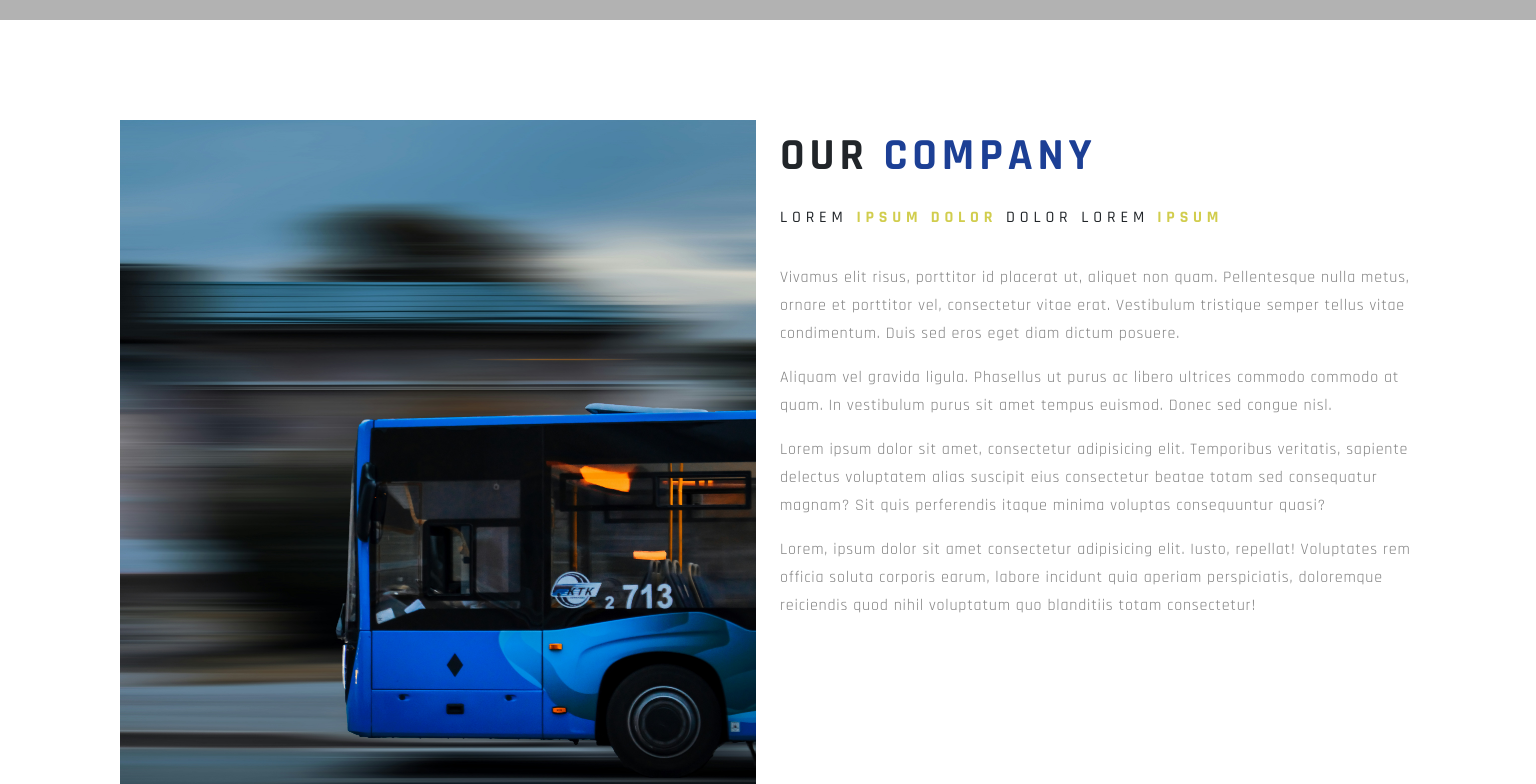
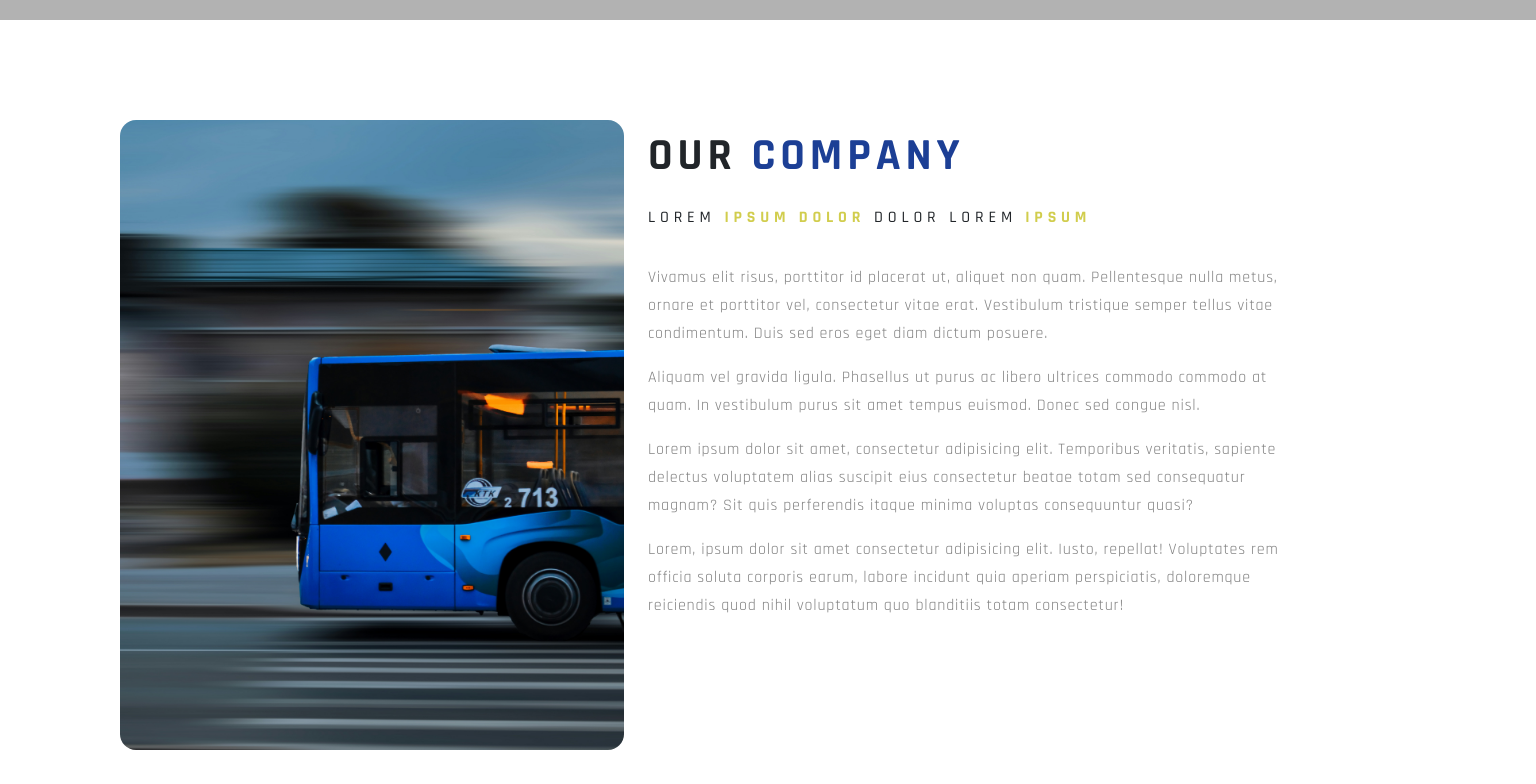
Before and after one commit to giulianoooas/Radcom, a React (Create React App) app: page /#/home in a window 1536 px wide. Shown: the part 780-1564 px from the top of the page. Built offline with nearby package versions, Linux system fonts and the light colour scheme; grey boxes are pictures that could not be loaded.

Commit message:
fix last design

```diff
--- a/src/components/home-about/home-about.component.css
+++ b/src/components/home-about/home-about.component.css
@@ -15,6 +15,7 @@
 
 #about .img-responsive {
   width: 100%;
+  border-radius: 16px;
 }
 
 .about-section-container > .image-container {
--- a/src/components/services-landing/services-landing.component.css
+++ b/src/components/services-landing/services-landing.component.css
@@ -97,7 +97,6 @@
   justify-content: space-between;
   width: 80%;
   min-height: 70vh;
-  padding-right: 5vw;
   padding-left: 10vw;
 }
 
@@ -122,10 +121,6 @@
   display: flex;
   justify-content: space-between;
   flex-direction: column;
-}
-
-.info {
-  padding-left: 10vh;
 }
 
 .service-name {
@@ -180,7 +175,7 @@
   }
 }
 
-@media screen and (max-width: 1250px) {
+@media screen and (max-width: 1300px) {
   .container-services-landing {
     display: flex;
     justify-content: flex-start;
@@ -220,3 +215,17 @@
     padding-top: 150px;
   }
 }
+
+@media screen and (min-width: 1320px) {
+  .info {
+    width: 50%;
+  }
+
+  .image-container {
+    width: 40%;
+  }
+
+  .image-container img {
+    width: 100%;
+  }
+}
--- a/src/components/services-landing/services-landing.component.js
+++ b/src/components/services-landing/services-landing.component.js
@@ -41,7 +41,7 @@ export const ServicesLanding = () => {
           key={idx}
         >
           <div className="container-services-landing reveal">
-            <div className="col-lg-7">
+            <div className="col-lg-7 image-container">
               <img
                 src={service.imgSrc}
                 alt="..."
```
